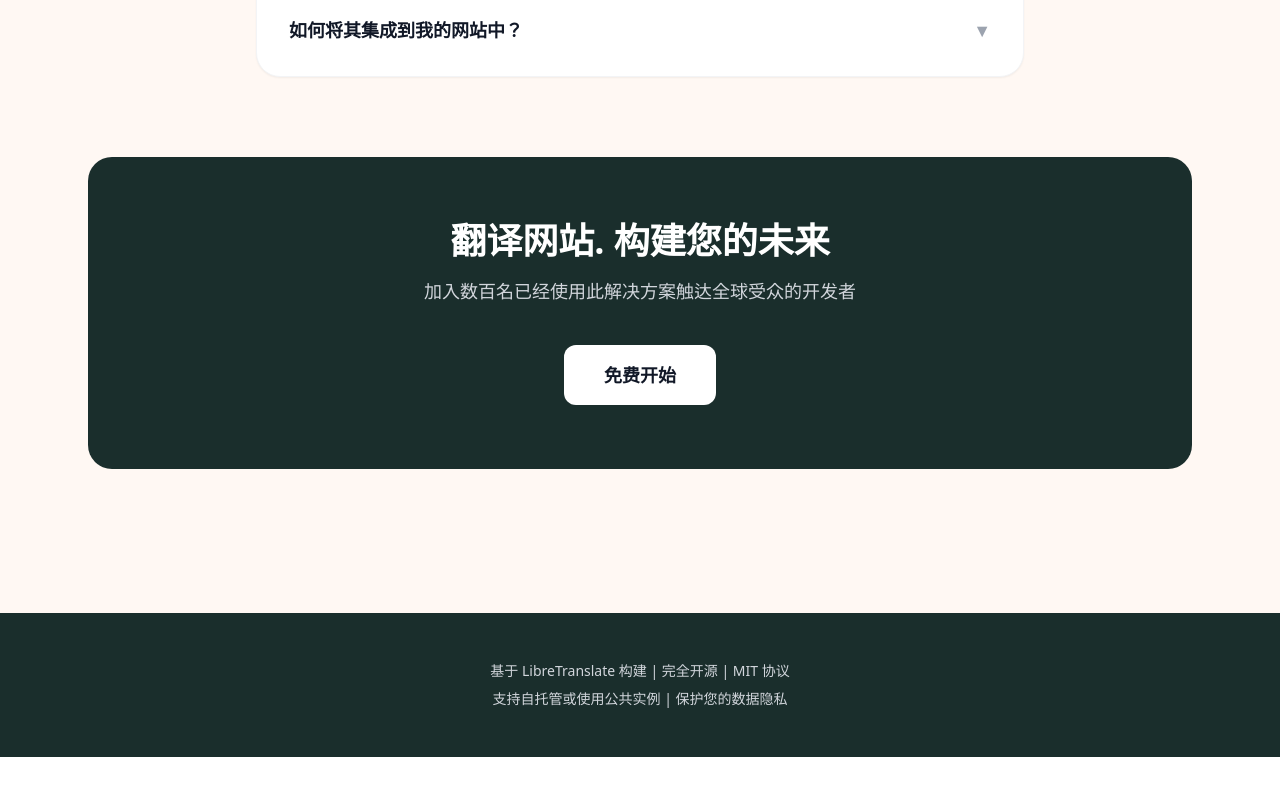
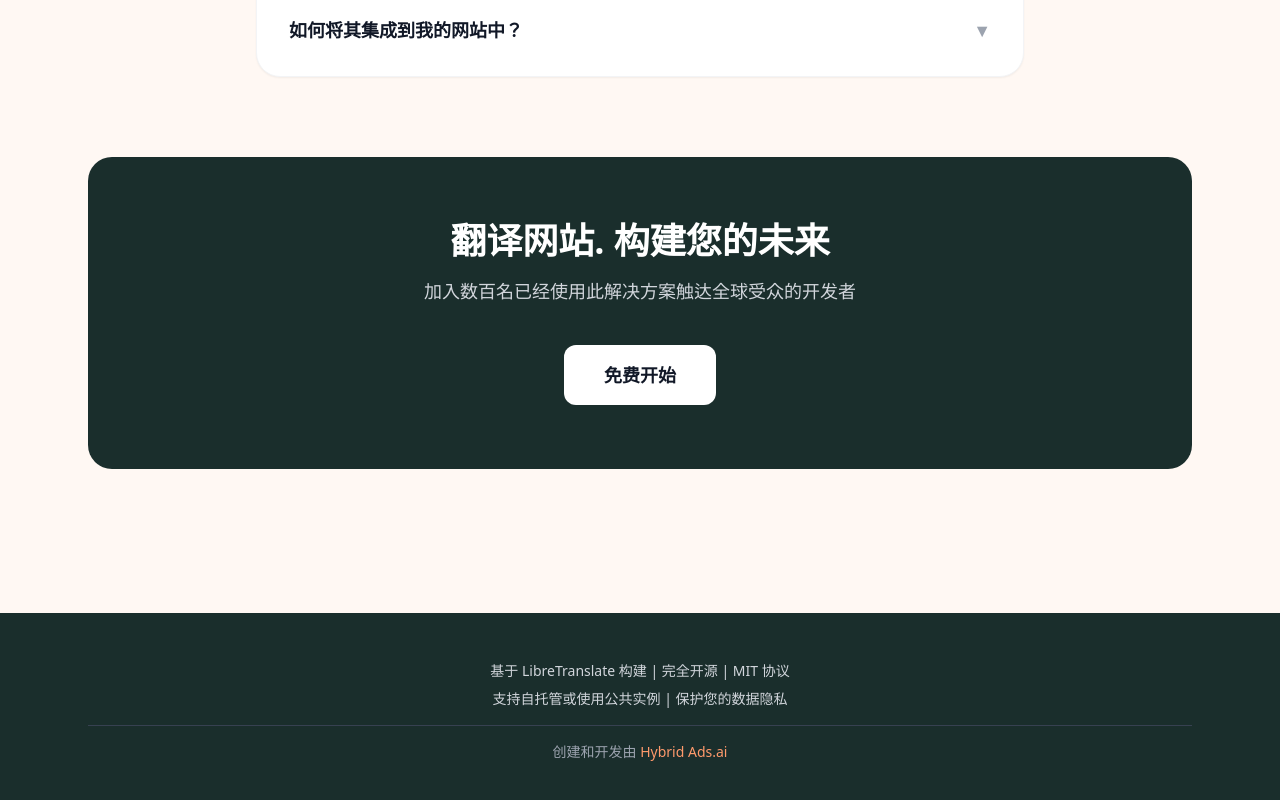
Before and after one commit to aceman23/OpenTranslateAI-OpenSourceWebsiteTranslator, a React (Vite) app: page / in a window 1280 px wide. Shown: the part 2584-3384 px from the top of the page. Before the commit the page ends 3341 px from the top, so only its background shows below. Built offline with nearby package versions, Linux system fonts and the light colour scheme.

Commit message:
Updated DemoContentEnglish.tsx

```diff
--- a/src/components/DemoContent.tsx
+++ b/src/components/DemoContent.tsx
@@ -250,8 +250,19 @@ export function DemoContent() {
             <p className="mb-2">
               基于 LibreTranslate 构建 | 完全开源 | MIT 协议
             </p>
-            <p>
+            <p className="mb-4">
               支持自托管或使用公共实例 | 保护您的数据隐私
+            </p>
+            <p className="text-gray-400 pt-4 border-t border-gray-700">
+              创建和开发由{' '}
+              <a
+                href="https://hybridads.ai/"
+                target="_blank"
+                rel="noopener noreferrer"
+                className="text-[#FF9A6C] hover:text-[#FFB088] transition-colors font-medium"
+              >
+                Hybrid Ads.ai
+              </a>
             </p>
           </div>
         </div>
--- a/src/components/DemoContentEnglish.tsx
+++ b/src/components/DemoContentEnglish.tsx
@@ -250,8 +250,19 @@ export function DemoContentEnglish() {
             <p className="mb-2">
               Built with LibreTranslate | Fully Open Source | MIT License
             </p>
-            <p>
+            <p className="mb-4">
               Supports self-hosting or public instances | Protects your data privacy
+            </p>
+            <p className="text-gray-400 pt-4 border-t border-gray-700">
+              Created and Developed by{' '}
+              <a
+                href="https://hybridads.ai/"
+                target="_blank"
+                rel="noopener noreferrer"
+                className="text-[#FF9A6C] hover:text-[#FFB088] transition-colors font-medium"
+              >
+                Hybrid Ads.ai
+              </a>
             </p>
           </div>
         </div>
```
